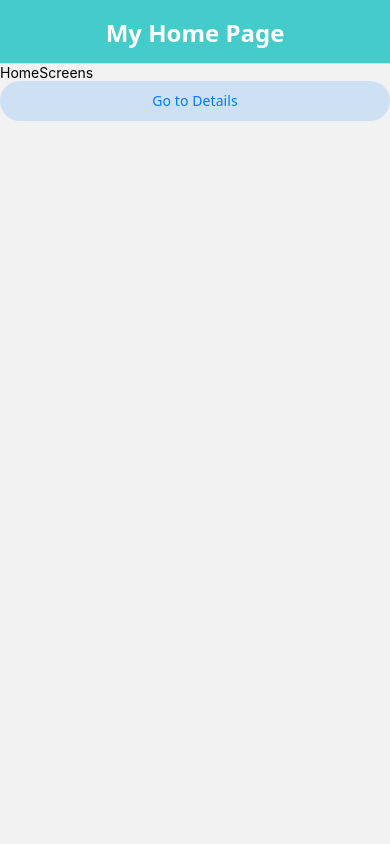
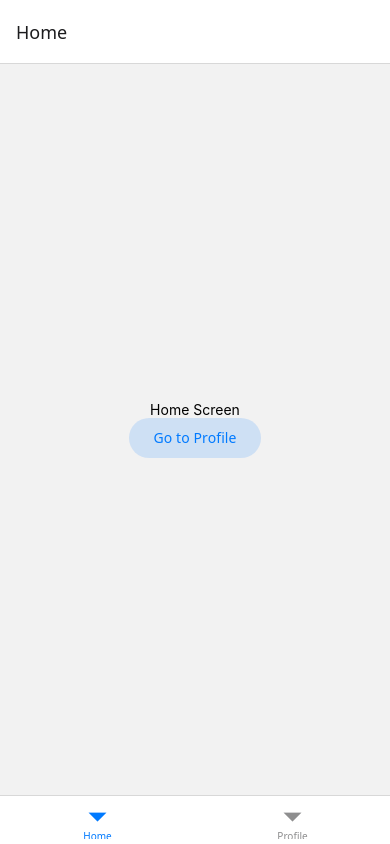
Before and after one commit to i-am-sahin/ChaiCode-MobileDevCohort, a React Native app in the folder react-navigation-masterclass/: screen / in a window 390 px wide. Built offline with nearby package versions, Linux system fonts and the light colour scheme.

Commit message:
Learned about StaticTab Navigator | React-Navigation-MasterClass

```diff
--- a/react-navigation-masterclass/App.tsx
+++ b/react-navigation-masterclass/App.tsx
@@ -1,9 +1,45 @@
 import * as React from 'react';
+import { Text, View } from 'react-native';
+import {
+  createStaticNavigation,
+  useNavigation,
+} from '@react-navigation/native';
+import { Button } from '@react-navigation/elements';
+import { createBottomTabNavigator } from '@react-navigation/bottom-tabs';
 
+function HomeScreen() {
+  const navigation = useNavigation();
 
-import DynamicStackNavigator from './src/navigations/stack/DynamicStackNavigator';
-import StaticStackNavigator from './src/navigations/stack/StaticStackNavigator';
+  return (
+    <View style={{ flex: 1, alignItems: 'center', justifyContent: 'center' }}>
+      <Text>Home Screen</Text>
+      <Button onPress={() => navigation.navigate('Profile')}>
+        Go to Profile
+      </Button>
+    </View>
+  );
+}
 
-export default function App(){
-  return <StaticStackNavigator />
+function ProfileScreen() {
+  const navigation = useNavigation();
+
+  return (
+    <View style={{ flex: 1, alignItems: 'center', justifyContent: 'center' }}>
+      <Text>Profile Screen</Text>
+      <Button onPress={() => navigation.navigate('Home')}>Go to Home</Button>
+    </View>
+  );
 }
+
+const MyTabs = createBottomTabNavigator({
+  screens: {
+    Home: HomeScreen,
+    Profile: ProfileScreen,
+  },
+});
+
+const Navigation = createStaticNavigation(MyTabs);
+
+export default function App() {
+  return <Navigation />;
+}
--- a/react-navigation-masterclass/package.json
+++ b/react-navigation-masterclass/package.json
@@ -10,6 +10,7 @@
   },
   "dependencies": {
     "@react-native-masked-view/masked-view": "0.3.2",
+    "@react-navigation/bottom-tabs": "^7.16.1",
     "@react-navigation/native": "^7.2.4",
     "@react-navigation/native-stack": "^7.15.1",
     "@react-navigation/stack": "^7.9.2",
```
Also changed, not shown: react-navigation-masterclass/src/navigations/tab/DynamicTabNavigator.tsx (added, +26 -0 lines), 1 other file (tests, documents, lock files or other folders).
